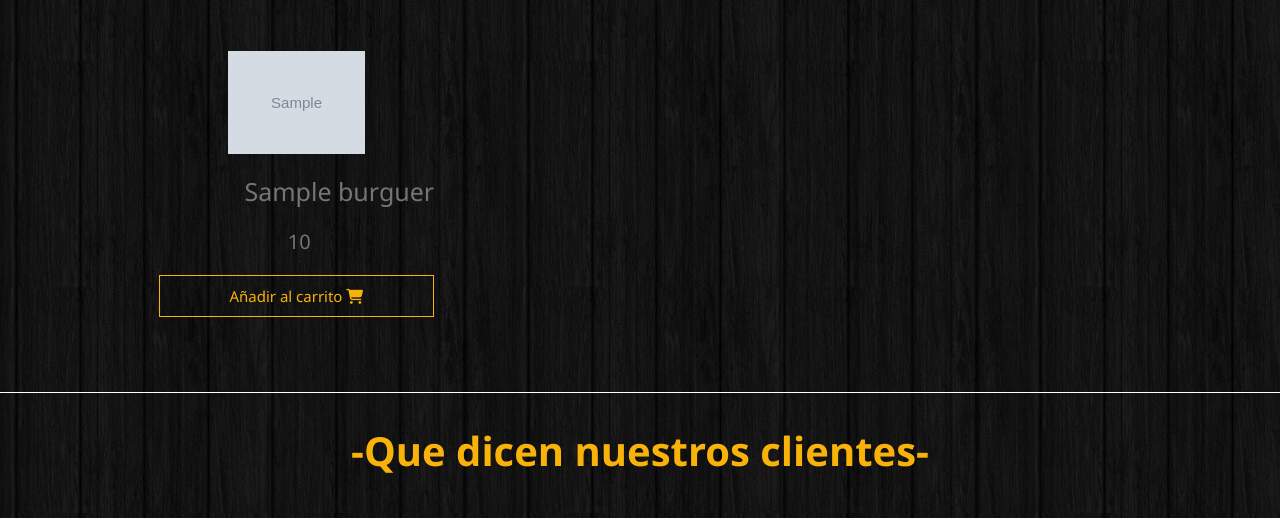
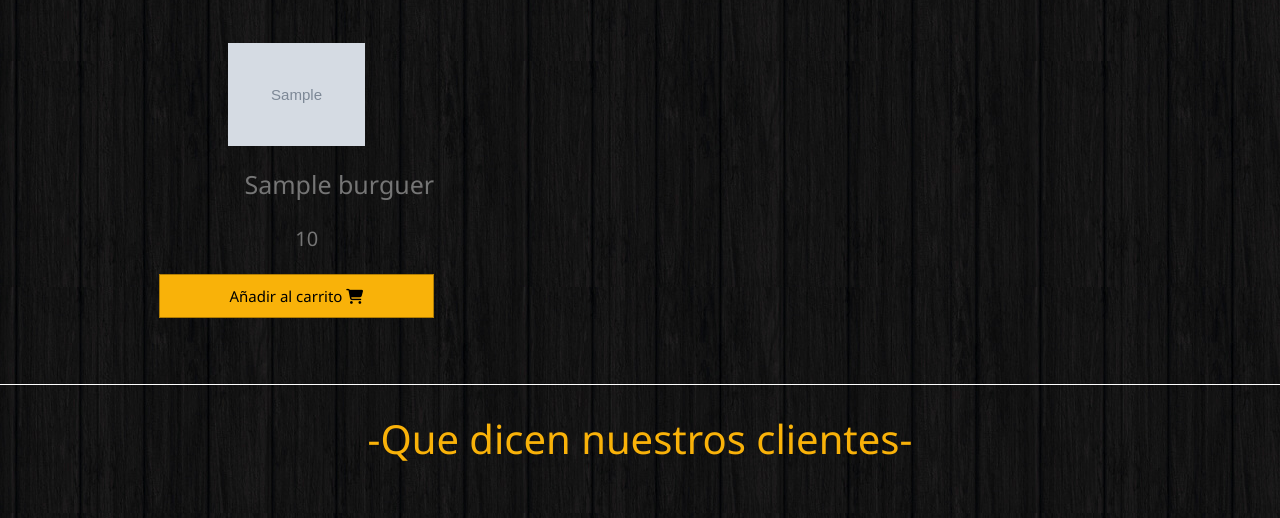
Before and after one commit to MauCoden95/burguerstore, a PHP site: page /BurguerStore/ in a window 1280 px wide. Shown: the part 2651-3169 px from the top of the page. Run offline with PHP 8.4, Linux system fonts and the light colour scheme; tables that the repository leaves empty or names only in its code hold one stand-in row (values such as "Sample post"); grey boxes marked "Sample" are stand-in pictures; some libraries are stand-ins or nearby versions.

Commit message:
Add files via upload

```diff
--- a/Assets/Styles.css
+++ b/Assets/Styles.css
@@ -84,7 +84,8 @@ body{
 
 
 /*LOGIN*/
-#login{
+#login,
+#cart{
     position: fixed;
     top: -150rem;
     width: 100vw;
@@ -161,6 +162,29 @@ body{
 .div_forms--login{
     border-right: .1rem solid var(--color);
 }
+
+
+
+
+
+
+
+/*CART*/
+#cart h2{
+    font-size: 3rem;
+    text-align: center;
+    margin: 2rem 0;
+}
+
+.cart_table{
+    width: 60%;
+    min-height: 40rem;
+    background: #fff;
+    border-radius: 1rem;
+    padding: 1rem;
+}
+
+
 
 
 
@@ -502,11 +526,14 @@ body{
     border: none;
 }
 
+
+
+
 .ipt_price{
     font-size: 2rem;
     text-align: center;
     margin: 2rem auto;
-    color: var(--color);
+    color: #fff;
 }
 
 .ipt_name{
@@ -520,18 +547,27 @@ body{
     display: none;
 }
 
-.menu-container__card a{
+.ipt_name:focus,
+.ipt_img:focus,
+.ipt_price:focus{
+    outline: none;
+    border: none;
+}
+
+.menu-container__card button{
     display: block;
+    width: 100%;
     text-align: center;
     font-size: 1.5em;
     text-decoration: none;
-    color: var(--color-secundario);
+    background: var(--color-secundario);
     padding: 1rem;
-    border: .1rem solid var(--color-secundario);
+    border: .1rem solid #b17d03;
     cursor: pointer;
+    margin: auto;
 }
 
-.menu-container__card a:hover{
+.menu-container__card button:hover{
     background: rgba(255, 215, 121, 0.4);
 }
 
--- /dev/null
+++ b/Functionalities/Helpers.php
@@ -0,0 +1,11 @@
+<?php
+    function logged(){
+        if(isset($_SESSION['identity'])){
+            return true;
+        }else{
+            return false;
+        }
+    }
+
+
+?>
--- a/Index.php
+++ b/Index.php
@@ -1,5 +1,6 @@
 <?php
     require_once('./Config/Connection.php');
+    require_once('./Functionalities/Helpers.php');
     session_start();
 
 
@@ -14,6 +15,7 @@
     <link rel="stylesheet" href="https://cdn.jsdelivr.net/npm/swiper@8/swiper-bundle.min.css" />
     <link rel="stylesheet" href="./Assets/Styles.css">
     <link rel="shortcut icon" href="./Assets/Img/Logo.png" type="image/x-icon">
+    <link href="https://cdn.jsdelivr.net/npm/bootstrap@5.3.0-alpha1/dist/css/bootstrap.min.css" rel="stylesheet" integrity="sha384-GLhlTQ8iRABdZLl6O3oVMWSktQOp6b7In1Zl3/Jr59b6EGGoI1aFkw7cmDA6j6gD" crossorigin="anonymous">
     <link href="https://unpkg.com/aos@2.3.1/dist/aos.css" rel="stylesheet">
     <script src="https://kit.fontawesome.com/7483adbd94.js" crossorigin="anonymous"></script>
     <link rel="stylesheet" href="https://cdn.jsdelivr.net/npm/swiper@8/swiper-bundle.min.css" />
@@ -72,6 +74,44 @@
 
     </section>
 
+    <section id="cart">
+        <i class="fas fa-times close closeCart"></i>
+        <div class="cart_table">
+            <h2>Mi carrito de compras</h2>
+
+            <?php if(isset($_SESSION['carrito'])) : ?>
+                <table class="table">
+                <thead class="fs-3 text-center">
+                    <tr>
+                    <th scope="col">Imagen</th>
+                    <th scope="col">Producto</th>
+                    <th scope="col">Precio</th>
+                    <th scope="col">Cantidad</th>
+                    </tr>
+                </thead>
+                <tbody></tbody>
+                    <?php foreach ($_SESSION['carrito'] as $key): ?>
+                        <tr class="fs-3 text-center">
+                            <td class="w-25">
+                                <img style="width: 3rem;" src="./Assets/Img/<?= $key['img'] ?>">
+                            </td>
+                            <td class="w-25">
+                                <?= $key['name'] ?>
+                            </td>
+                            <td class="w-25"><?= $key['price'] ?></td>
+                            <td class="w-25"><?= $key['quantity'] ?></td>
+                        </tr>
+                    <?php endforeach; ?>
+
+                </tbody>
+            </table>
+            <?php else: ?>
+                <h2>No hay productos agregados al carrito</h2>
+            <?php endif; ?>
+
+        </div>
+    </section>
+
     <section id="div-contact-header">
         <div class="center">
             <div class="div-contact-header-1">
@@ -83,8 +123,9 @@
                 <a href="" class="fab fa-instagram"></a>
                 <a href="" class="fab fa-twitter"></a>
                 <a href="" class="fab fa-linkedin"></a>
-                <?php if(isset($_SESSION['identity'])) : ?>
-                    <button class="div-contact-header-2-cart">(0)<i class="fas fa-shopping-cart"></i></button>
+                <?php if(logged()) : ?>
+
+                    <button class="div-contact-header-2-cart">(<?php isset($_SESSION['carrito']) ? print_r(count($_SESSION['carrito'])) : 0 ?>)<i class="fas fa-shopping-cart"></i></button>
                     <button class="div-contact-header-2-a"><?= $_SESSION['identity']['email'] ?></button>
                 <?php else: ?>
                     <button class="div-contact-header-2-a">Login</button>
@@ -203,25 +244,37 @@
     <section id="menu">
         <div class="center">
             <h2 class="section-title">-Menú-</h2>
-            <p>Tenés que estar logueado para agregar productos al carrito</p>
+            <?php if(!logged()) : ?>
+                <p>Tenés que estar logueado para agregar productos al carrito</p>
+            <?php endif; ?>
             <div data-aos="fade-up">
                 <div class="menu-container">
                     <?php
-                        $query = mysqli_query($connection,"SELECT * FROM burguers");
+                        $query = mysqli_query($connection,"SELECT * FROM burguers ORDER BY price ASC");
                         while ($view = mysqli_fetch_assoc($query)):
                     ?>
 
                         <div class="menu-container__card">
                             <img src="./Assets/Img/<?= $view['image'] ?>">
-                            <input type="text" name="name" placeholder="<?= $view['name'] ?>" class="ipt_name" readonly disabled>
-                            <input type="number" name="price" placeholder="<?= $view['price'] ?>" class="ipt_price" readonly disabled>
-                            <input type="text" name="image" placeholder="<?= $view['image'] ?>" class="ipt_img">
+                            <?php if(logged()) : ?>
+                            <form action="./Functionalities/Cart.php" method="POST">
+                                <input type="text" name="name" value="<?= $view['name'] ?>" class="ipt_name" readonly >
+                                <input type="text" name="price" value="<?= $view['price'] ?>" class="ipt_price" readonly >
+                                <input type="text" name="image" value="<?= $view['image'] ?>" class="ipt_img">
 
-                            <?php if(isset($_SESSION['identity'])) : ?>
-                                <a href="./Functionalities/Cart.php">Añadir al carrito <i class="fas fa-shopping-cart"></i></a>
+                                <button type="submit">Añadir al carrito <i class="fas fa-shopping-cart"></i></button>
+
+
+                            </form>
                             <?php else: ?>
-                                <a>Añadir al carrito <i class="fas fa-shopping-cart"></i></a>
+                                <input type="text" name="name" placeholder="<?= $view['name'] ?>" class="ipt_name" readonly disabled>
+                                <input type="text" name="price" placeholder="<?= $view['price'] ?>" class="ipt_price" readonly disabled>
+                                <input type="text" name="image" placeholder="<?= $view['image'] ?>" class="ipt_img">
+
+                                <button>Añadir al carrito <i class="fas fa-shopping-cart"></i></button>
                             <?php endif; ?>
+
+
 
                         </div>
 
--- a/Main.js
+++ b/Main.js
@@ -45,3 +45,20 @@ var swiper = new Swiper(".reviews-slider", {
        },
     },
  });
+
+
+
+
+
+ const btnCart = document.querySelector('.div-contact-header-2-cart');
+ const cart = document.querySelector('#cart');
+ const cartClose = document.querySelector('.closeCart');
+
+
+btnCart.addEventListener('click', () => {
+    cart.style.top = "0";
+});
+
+cartClose.addEventListener('click', () => {
+    cart.style.top = "-150rem";
+});
```
Also changed, not shown: Functionalities/Cart.php (+29 -1 lines).
